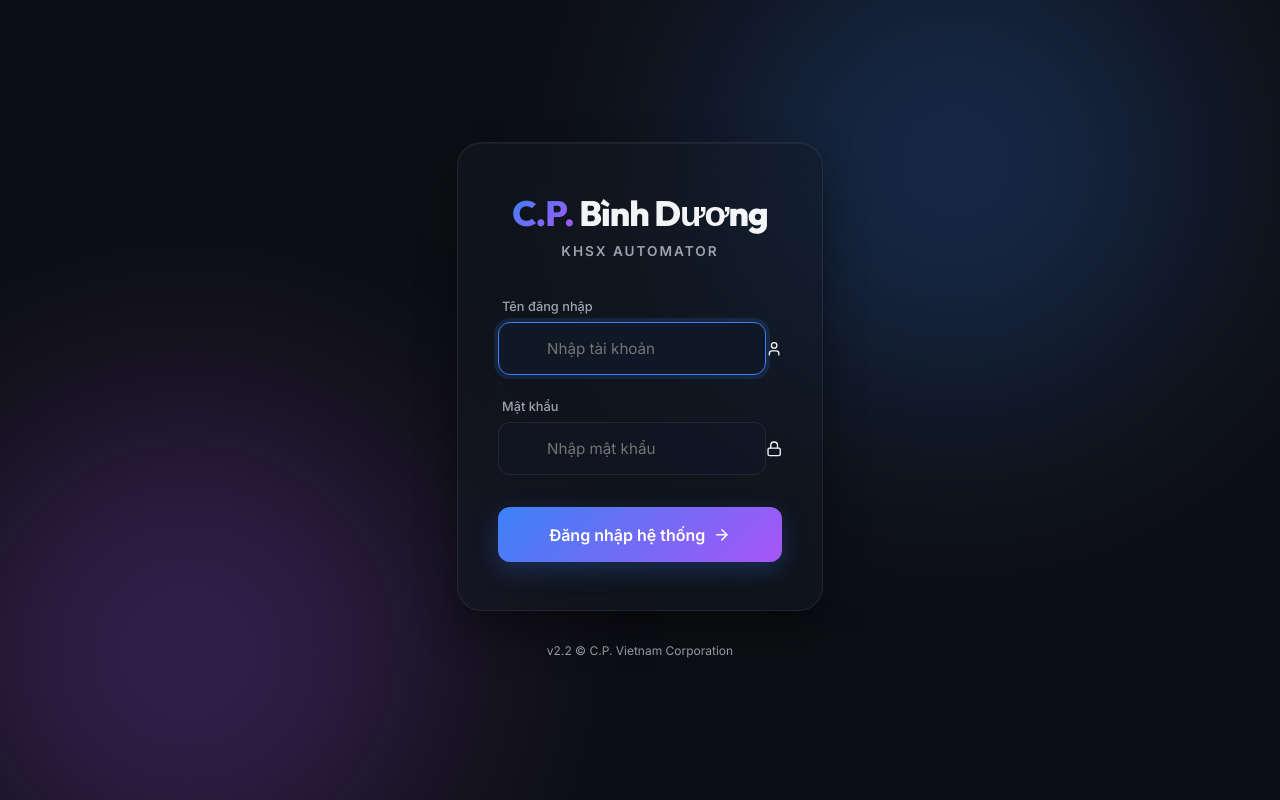
After one commit to HaiTrieu43/KHSXT_trieu, a Flask app: page /login in a window 1280 px wide. The commit adds this page. Run offline with Flask 3, Linux system fonts and the light colour scheme; some libraries are stand-ins or nearby versions.

Commit message:
feat: add premium glassmorphic login interface and admin authentication

```diff
--- a/app.py
+++ b/app.py
@@ -11,7 +11,7 @@ import subprocess
 import tempfile
 import json
 import traceback
-from flask import Flask, render_template, jsonify, request, send_from_directory, Response
+from flask import Flask, render_template, jsonify, request, send_from_directory, Response, session, redirect, url_for
 
 # Fix encoding cho Windows console
 if sys.platform == 'win32':
@@ -91,6 +91,48 @@ def _safe_int_val(v):
         return int(float(v))
     except:
         return v
+
+
+# ============================================================
+# XÁC THỰC NGƯỜI DÙNG (USER AUTHENTICATION)
+# ============================================================
+
+@app.before_request
+def require_login():
+    """Tự động bảo vệ tất cả các endpoints, yêu cầu đăng nhập"""
+    # Các endpoint được truy cập tự do không cần đăng nhập
+    allowed_endpoints = ['login', 'static']
+    if request.endpoint and request.endpoint not in allowed_endpoints:
+        # Bỏ qua kiểm tra favicon
+        if request.path == '/favicon.ico':
+            return
+        if not session.get('logged_in'):
+            return redirect(url_for('login'))
+
+
+@app.route('/login', methods=['GET', 'POST'])
+def login():
+    """Giao diện đăng nhập Admin"""
+    error = None
+    if request.method == 'POST':
+        username = request.form.get('username', '').strip()
+        password = request.form.get('password', '').strip()
+
+        if username == getattr(config, 'ADMIN_USERNAME', 'admin') and password == getattr(config, 'ADMIN_PASSWORD', 'cp@123456'):
+            session['logged_in'] = True
+            session['username'] = username
+            return redirect(url_for('index'))
+        else:
+            error = 'Tên đăng nhập hoặc mật khẩu không chính xác!'
+
+    return render_template('login.html', error=error)
+
+
+@app.route('/logout')
+def logout():
+    """Đăng xuất người dùng, xóa session"""
+    session.clear()
+    return redirect(url_for('login'))
 
 
 # ============================================================
--- a/config.py
+++ b/config.py
@@ -53,3 +53,9 @@ os.makedirs(OUTPUT_DIR, exist_ok=True)
 # ============================================
 USE_POSTGRESQL = True
 DB_URI = os.environ.get('DATABASE_URL') or os.environ.get('DB_URI') or "postgresql://neondb_owner:npg_ITvYDxe34qWl@ep-ancient-waterfall-aonnt7nf-pooler.c-2.ap-southeast-1.aws.neon.tech/neondb?sslmode=require&channel_binding=require"
+
+# ============================================
+# CẤU HÌNH TÀI KHOẢN ADMIN ĐĂNG NHẬP APP
+# ============================================
+ADMIN_USERNAME = os.environ.get('ADMIN_USERNAME', 'admin')
+ADMIN_PASSWORD = os.environ.get('ADMIN_PASSWORD', 'cp@123456')
--- a/templates/index.html
+++ b/templates/index.html
@@ -102,6 +102,10 @@
                     <li class="nav-item" data-view="plan-packaging">
                         <i data-lucide="box"></i>
                         <span>Kế hoạch Đóng bao</span>
+                    </li>
+                    <li class="nav-item logout-nav-item" onclick="window.location.href='/logout'" style="color: #ff4d4d; border-top: 1px solid rgba(255, 255, 255, 0.05); margin-top: 1rem; padding-top: 1rem; cursor: pointer;">
+                        <i data-lucide="log-out" style="stroke: #ff4d4d;"></i>
+                        <span style="color: #ff4d4d; font-weight: 500;">Đăng xuất</span>
                     </li>
                 </ul>
             </nav>
--- /dev/null
+++ b/templates/login.html
@@ -0,0 +1,322 @@
+<!DOCTYPE html>
+<html lang="vi">
+<head>
+    <meta charset="UTF-8">
+    <meta name="viewport" content="width=device-width, initial-scale=1.0">
+    <title>Đăng nhập - C.P. Bình Dương KHSX Automator</title>
+
+    <!-- Google Fonts -->
+    <link rel="preconnect" href="https://fonts.googleapis.com">
+    <link rel="preconnect" href="https://fonts.gstatic.com" crossorigin>
+    <link href="https://fonts.googleapis.com/css2?family=Inter:wght@300;400;500;600;700&family=Outfit:wght@300;400;500;600;700;800&display=swap" rel="stylesheet">
+
+    <!-- Lucide Icons -->
+    <script src="https://unpkg.com/lucide@latest"></script>
+
+    <style>
+        :root {
+            --bg-color: #0d0f14;
+            --card-bg: rgba(22, 28, 38, 0.45);
+            --card-border: rgba(255, 255, 255, 0.07);
+            --primary-gradient: linear-gradient(135deg, #3b82f6 0%, #a855f7 100%);
+            --glow-color: rgba(59, 130, 246, 0.15);
+            --text-main: #f3f4f6;
+            --text-muted: #9ca3af;
+            --red: #ff4d4d;
+            --red-glow: rgba(255, 77, 77, 0.1);
+        }
+
+        * {
+            box-sizing: border-box;
+            margin: 0;
+            padding: 0;
+        }
+
+        body {
+            font-family: 'Inter', sans-serif;
+            background-color: var(--bg-color);
+            color: var(--text-main);
+            min-height: 100vh;
+            display: flex;
+            align-items: center;
+            justify-content: center;
+            overflow: hidden;
+            position: relative;
+        }
+
+        /* Futuristic Background Shapes */
+        .bg-shapes {
+            position: absolute;
+            top: 0;
+            left: 0;
+            width: 100%;
+            height: 100%;
+            z-index: 1;
+            overflow: hidden;
+            pointer-events: none;
+        }
+
+        .shape {
+            position: absolute;
+            border-radius: 50%;
+            filter: blur(120px);
+            opacity: 0.25;
+        }
+
+        .shape-1 {
+            top: -10%;
+            right: 10%;
+            width: 450px;
+            height: 450px;
+            background: #3b82f6;
+            animation: drift 25s infinite alternate ease-in-out;
+        }
+
+        .shape-2 {
+            bottom: -15%;
+            left: -5%;
+            width: 500px;
+            height: 500px;
+            background: #a855f7;
+            animation: drift 30s infinite alternate-reverse ease-in-out;
+        }
+
+        @keyframes drift {
+            0% { transform: translate(0, 0) scale(1); }
+            50% { transform: translate(50px, 30px) scale(1.15); }
+            100% { transform: translate(-30px, -50px) scale(0.9); }
+        }
+
+        /* Login Wrapper */
+        .login-container {
+            position: relative;
+            z-index: 10;
+            width: 100%;
+            max-width: 430px;
+            padding: 2rem;
+            animation: fadeIn 0.8s cubic-bezier(0.16, 1, 0.3, 1);
+        }
+
+        @keyframes fadeIn {
+            from { opacity: 0; transform: translateY(20px); }
+            to { opacity: 1; transform: translateY(0); }
+        }
+
+        /* Glassmorphism Card */
+        .login-card {
+            background: var(--card-bg);
+            backdrop-filter: blur(20px);
+            -webkit-backdrop-filter: blur(20px);
+            border: 1px solid var(--card-border);
+            border-radius: 24px;
+            padding: 3rem 2.5rem;
+            box-shadow: 0 20px 40px rgba(0, 0, 0, 0.4),
+                        inset 0 1px 0 rgba(255, 255, 255, 0.05);
+            position: relative;
+            overflow: hidden;
+        }
+
+        /* Branding Header */
+        .login-header {
+            text-align: center;
+            margin-bottom: 2.5rem;
+        }
+
+        .logo-container {
+            font-family: 'Outfit', sans-serif;
+            font-size: 2.2rem;
+            font-weight: 800;
+            letter-spacing: -1px;
+            margin-bottom: 0.5rem;
+        }
+
+        .logo-accent {
+            background: var(--primary-gradient);
+            -webkit-background-clip: text;
+            -webkit-text-fill-color: transparent;
+        }
+
+        .logo-text {
+            color: var(--text-main);
+        }
+
+        .login-subtitle {
+            font-size: 0.85rem;
+            color: var(--text-muted);
+            letter-spacing: 2px;
+            text-transform: uppercase;
+            font-weight: 600;
+        }
+
+        /* Form Controls */
+        .form-group {
+            margin-bottom: 1.5rem;
+            position: relative;
+        }
+
+        .form-label {
+            display: block;
+            font-size: 0.8rem;
+            color: var(--text-muted);
+            margin-bottom: 0.5rem;
+            font-weight: 500;
+            padding-left: 0.25rem;
+        }
+
+        .input-wrapper {
+            position: relative;
+            display: flex;
+            align-items: center;
+        }
+
+        .input-wrapper i {
+            position: absolute;
+            left: 1.25rem;
+            color: var(--text-muted);
+            transition: color 0.3s;
+            pointer-events: none;
+        }
+
+        .form-input {
+            width: 100%;
+            background: rgba(17, 24, 39, 0.6);
+            border: 1px solid rgba(255, 255, 255, 0.08);
+            border-radius: 12px;
+            padding: 1rem 1rem 1rem 3rem;
+            color: var(--text-main);
+            font-family: inherit;
+            font-size: 0.95rem;
+            transition: all 0.3s cubic-bezier(0.16, 1, 0.3, 1);
+            outline: none;
+        }
+
+        .form-input:focus {
+            border-color: #3b82f6;
+            background: rgba(17, 24, 39, 0.85);
+            box-shadow: 0 0 0 4px var(--glow-color);
+        }
+
+        .form-input:focus + i {
+            color: #3b82f6;
+        }
+
+        /* Error Alert */
+        .error-alert {
+            background: var(--red-glow);
+            border: 1px solid rgba(255, 77, 77, 0.2);
+            color: var(--red);
+            border-radius: 12px;
+            padding: 0.75rem 1rem;
+            font-size: 0.85rem;
+            margin-bottom: 1.5rem;
+            display: flex;
+            align-items: center;
+            gap: 0.5rem;
+            animation: shake 0.4s linear;
+        }
+
+        @keyframes shake {
+            0%, 100% { transform: translateX(0); }
+            20%, 60% { transform: translateX(-6px); }
+            40%, 80% { transform: translateX(6px); }
+        }
+
+        /* Submit Button */
+        .btn-submit {
+            width: 100%;
+            background: var(--primary-gradient);
+            color: white;
+            border: none;
+            border-radius: 12px;
+            padding: 1.1rem;
+            font-size: 1rem;
+            font-weight: 600;
+            font-family: inherit;
+            cursor: pointer;
+            transition: all 0.3s cubic-bezier(0.16, 1, 0.3, 1);
+            box-shadow: 0 8px 24px rgba(59, 130, 246, 0.25);
+            display: flex;
+            align-items: center;
+            justify-content: center;
+            gap: 0.5rem;
+            margin-top: 2rem;
+        }
+
+        .btn-submit:hover {
+            transform: translateY(-2px);
+            box-shadow: 0 12px 30px rgba(59, 130, 246, 0.4);
+            filter: brightness(1.1);
+        }
+
+        .btn-submit:active {
+            transform: translateY(0);
+        }
+
+        /* Footer Credits */
+        .login-footer {
+            text-align: center;
+            margin-top: 2rem;
+            font-size: 0.75rem;
+            color: var(--text-muted);
+        }
+    </style>
+</head>
+<body>
+
+    <div class="bg-shapes">
+        <div class="shape shape-1"></div>
+        <div class="shape shape-2"></div>
+    </div>
+
+    <div class="login-container">
+        <div class="login-card">
+            <div class="login-header">
+                <div class="logo-container">
+                    <span class="logo-accent">C.P.</span>
+                    <span class="logo-text">Bình Dương</span>
+                </div>
+                <div class="login-subtitle">KHSX AUTOMATOR</div>
+            </div>
+
+            <form method="POST" action="/login">
+                {% if error %}
+                <div class="error-alert">
+                    <i data-lucide="alert-triangle" style="width: 1.1rem; height: 1.1rem;"></i>
+                    <span>{{ error }}</span>
+                </div>
+                {% endif %}
+
+                <div class="form-group">
+                    <label class="form-label" for="username">Tên đăng nhập</label>
+                    <div class="input-wrapper">
+                        <input class="form-input" type="text" id="username" name="username" placeholder="Nhập tài khoản" required autofocus autocomplete="username">
+                        <i data-lucide="user" style="width: 1.1rem; height: 1.1rem;"></i>
+                    </div>
+                </div>
+
+                <div class="form-group">
+                    <label class="form-label" for="password">Mật khẩu</label>
+                    <div class="input-wrapper">
+                        <input class="form-input" type="password" id="password" name="password" placeholder="Nhập mật khẩu" required autocomplete="current-password">
+                        <i data-lucide="lock" style="width: 1.1rem; height: 1.1rem;"></i>
+                    </div>
+                </div>
+
+                <button class="btn-submit" type="submit">
+                    <span>Đăng nhập hệ thống</span>
+                    <i data-lucide="arrow-right" style="width: 1.1rem; height: 1.1rem;"></i>
+                </button>
+            </form>
+        </div>
+
+        <div class="login-footer">
+            v2.2 © C.P. Vietnam Corporation
+        </div>
+    </div>
+
+    <script>
+        // Khởi tạo các biểu tượng Lucide
+        lucide.createIcons();
+    </script>
+</body>
+</html>
```
